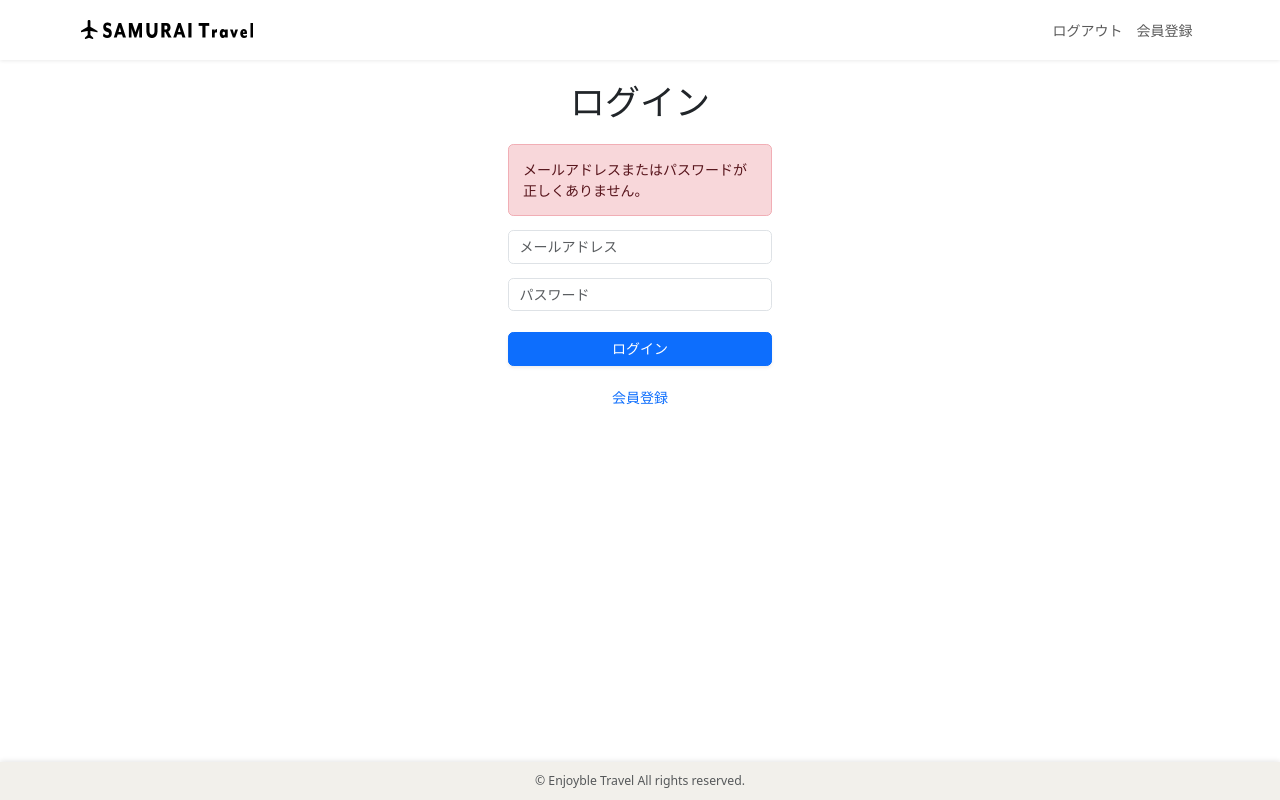
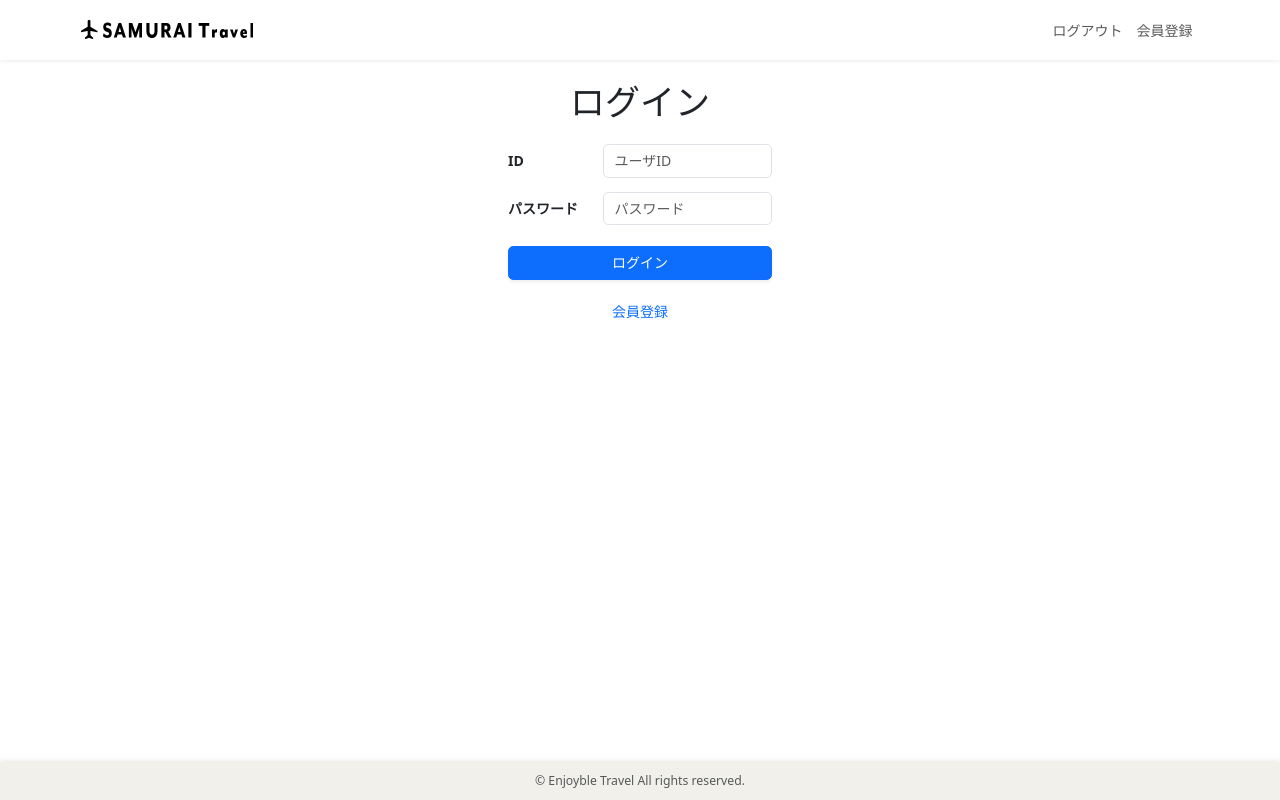
Before and after one commit to railgun-0402/React_Spring_Front, a React (Create React App) app: page /login in a window 1280 px wide. Built offline with nearby package versions, Linux system fonts and the light colour scheme.

Commit message:
login-fix

```diff
--- a/src/components/auth/login.tsx
+++ b/src/components/auth/login.tsx
@@ -1,4 +1,47 @@
+import { useNavigate } from "react-router-dom";
+import React, { useState } from "react";
+import { SubmitHandler, useForm } from "react-hook-form";
+
+interface User {
+  name: string;
+  password: string;
+}
+
 export const Login = () => {
+  const [loginFailed, setLoginFailed] = useState(false);
+  const {
+    register,
+    handleSubmit,
+    formState: { errors },
+  } = useForm<User>();
+  const navigate = useNavigate();
+
+  // ログインボタン押下時
+  const OnSubmit: SubmitHandler<User> = (data) => {
+    console.log("Form submitted:", data);
+    const url = "http://localhost:8080/login";
+    try {
+      // 旅館新規追加のAPI
+      const result = fetch(url, {
+        headers: {
+          "Content-Type": "application/json",
+        },
+        method: "POST",
+        body: JSON.stringify(data),
+      });
+
+      console.log("success!");
+      console.log(result);
+
+      // 成功したらTop画面へ遷移
+      navigate(`/`);
+    } catch (error) {
+      setLoginFailed(true);
+      console.log("failed・・・");
+      console.error(`error = ${error}`);
+    }
+  };
+
   return (
     <main>
       <div className="container pt-4 pb-5 container">
@@ -6,28 +49,77 @@ export const Login = () => {
           <div className="col-xl-3 col-lg-4 col-md-5 col-sm-7">
             <h1 className="mb-4 text-center">ログイン</h1>
 
+            {/* ログイン失敗時のエラー文言 */}
+            {loginFailed && (
               <div className="alert alert-danger">
-              メールアドレスまたはパスワードが正しくありません。
+                ユーザIDまたはパスワードが正しくありません。
               </div>
+            )}
 
-            <form method="post">
-              <div className="form-group mb-3">
+            <form onSubmit={handleSubmit(OnSubmit)}>
+              <div className="form-group row mb-3">
+                {/* ユーザ名 */}
+                <div className="col-md-4">
+                  <label
+                    htmlFor="name"
+                    className="col-form-label text-md-left fw-bold"
+                  >
+                    ID
+                  </label>
+                </div>
+                <div className="col-md-8">
                   <input
                     type="text"
                     className="form-control"
-                  name="username"
-                  placeholder="メールアドレス"
+                    id="name"
+                    placeholder="ユーザID"
+                    {...register("name", {
+                      required: "ユーザ名は必須です。",
+                      validate: (value) =>
+                        (value && value.length < 255) ||
+                        "255文字以内で入力してください。",
+                    })}
                   />
+                  {errors.name && (
+                    <span className="text-danger small mb-2">
+                      {errors.name.message}
+                    </span>
+                  )}
                 </div>
-              <div className="form-group mb-3">
+              </div>
+
+              {/* パスワード */}
+              <div className="form-group row mb-3">
+                <div className="col-md-4">
+                  <label
+                    htmlFor="password"
+                    className="col-form-label text-md-left fw-bold"
+                  >
+                    パスワード
+                  </label>
+                </div>
+                <div className="col-md-8">
                   <input
                     type="password"
                     className="form-control"
-                  name="password"
+                    id="password"
                     placeholder="パスワード"
+                    {...register("password", {
+                      required: "パスワードは必須です。",
+                      validate: (value) =>
+                        (value && value.length < 255) ||
+                        "255文字以内で入力してください。",
+                    })}
                   />
+                  {errors.password && (
+                    <span className="text-danger small mb-2">
+                      {errors.password.message}
+                    </span>
+                  )}
+                </div>
               </div>
 
+              {/* ログインボタン */}
               <div className="d-flex justify-content-center my-4">
                 <button
                   type="submit"
@@ -39,7 +131,7 @@ export const Login = () => {
             </form>
 
             <div className="text-center">
-              <a href="#">会員登録</a>
+              <a href="/">会員登録</a>
             </div>
           </div>
         </div>
--- a/src/components/header/index.tsx
+++ b/src/components/header/index.tsx
@@ -11,13 +11,13 @@ export const Header = () => {
 
         <ul className="navbar-nav ms-auto">
           <li className="nav-item">
-            <a className="nav-link" href="#">
+            <a className="nav-link" href="/login">
               ログアウト
             </a>
           </li>
 
           <li className="nav-item">
-            <a className="nav-link" href="#">
+            <a className="nav-link" href="/">
               会員登録
             </a>
           </li>
--- a/src/components/home/index.tsx
+++ b/src/components/home/index.tsx
@@ -6,14 +6,18 @@ import {
   Route,
   useNavigate,
 } from "react-router-dom";
+import "./style.css";
 
 // 画面遷移制御
 export function HomeScreen() {
   return (
     <Router>
       <Routes>
+        {/* Top画面 */}
         <Route path="/" element={<Home />} />
+        {/* Login画面 */}
         <Route path="/login" element={<Login />} />
+        {/* ホテル管理画面 */}
         <Route path="/admin/hotels" element={<Admin />} />
       </Routes>
     </Router>
@@ -24,14 +28,55 @@ export const Home = () => {
   /** 画面遷移 */
   const navigate = useNavigate();
 
+  /** ホテル画面遷移 */
   const MoveToHotel = () => {
     navigate(`/admin/hotels`);
   };
 
   return (
     <>
-      <h1>Top</h1>
-      <button onClick={MoveToHotel}>ホテル一覧画面へ遷移</button>
+      <div className="container">
+        <div className="text-center my-5">
+          <h1 className="mb-4 title">管理画面</h1>
+
+          {/* 画面遷移メニュー */}
+          <div className="row justify-content-center">
+            {/* ホテル管理画面遷移 */}
+            <div className="col-md-4">
+              <div
+                className="card custom-card"
+                onClick={MoveToHotel}
+                style={{ cursor: "pointer" }}
+              >
+                <div className="card-body">
+                  <h5 className="card-title text-primary">ホテル管理</h5>
+                  <p className="card-text">ホテルの一覧を管理します。</p>
+                </div>
+              </div>
+            </div>
+
+            {/* ユーザ管理画面遷移 */}
+            <div className="col-md-4">
+              <div className="card custom-card">
+                <div className="card-body">
+                  <h5 className="card-title text-success">ユーザ管理</h5>
+                  <p className="card-text">ユーザの管理を行います。</p>
+                </div>
+              </div>
+            </div>
+
+            {/* その他管理画面遷移 */}
+            <div className="col-md-4">
+              <div className="card custom-card">
+                <div className="card-body">
+                  <h5 className="card-title text-warning">その他管理</h5>
+                  <p className="card-text">その他の設定を管理します。</p>
+                </div>
+              </div>
+            </div>
+          </div>
+        </div>
+      </div>
     </>
   );
 };
--- /dev/null
+++ b/src/components/home/style.css
@@ -0,0 +1,46 @@
+/* ページのタイトルスタイル */
+.title {
+  color: #2c3e50;
+  font-weight: bold;
+  font-size: 2.5rem;
+}
+
+/* カードのカスタムスタイル */
+.custom-card {
+  border-radius: 15px;
+  box-shadow: 0 4px 8px rgba(0, 0, 0, 0.1);
+  transition: transform 0.3s ease, box-shadow 0.3s ease;
+}
+
+.custom-card:hover {
+  transform: translateY(-10px);
+  box-shadow: 0 6px 16px rgba(0, 0, 0, 0.2);
+}
+
+/* ボタンのカスタムスタイル */
+.btn-outline-primary,
+.btn-outline-success,
+.btn-outline-warning {
+  border-width: 2px;
+  font-weight: bold;
+}
+
+.btn-outline-primary:hover,
+.btn-outline-success:hover,
+.btn-outline-warning:hover {
+  background-color: transparent;
+  color: #fff;
+}
+
+/* 各テーマ色の背景色 */
+.btn-outline-primary:hover {
+  background-color: #007bff;
+}
+
+.btn-outline-success:hover {
+  background-color: #28a745;
+}
+
+.btn-outline-warning:hover {
+  background-color: #ffc107;
+}
```
Lines whose indentation alone changed are shown as unchanged.
